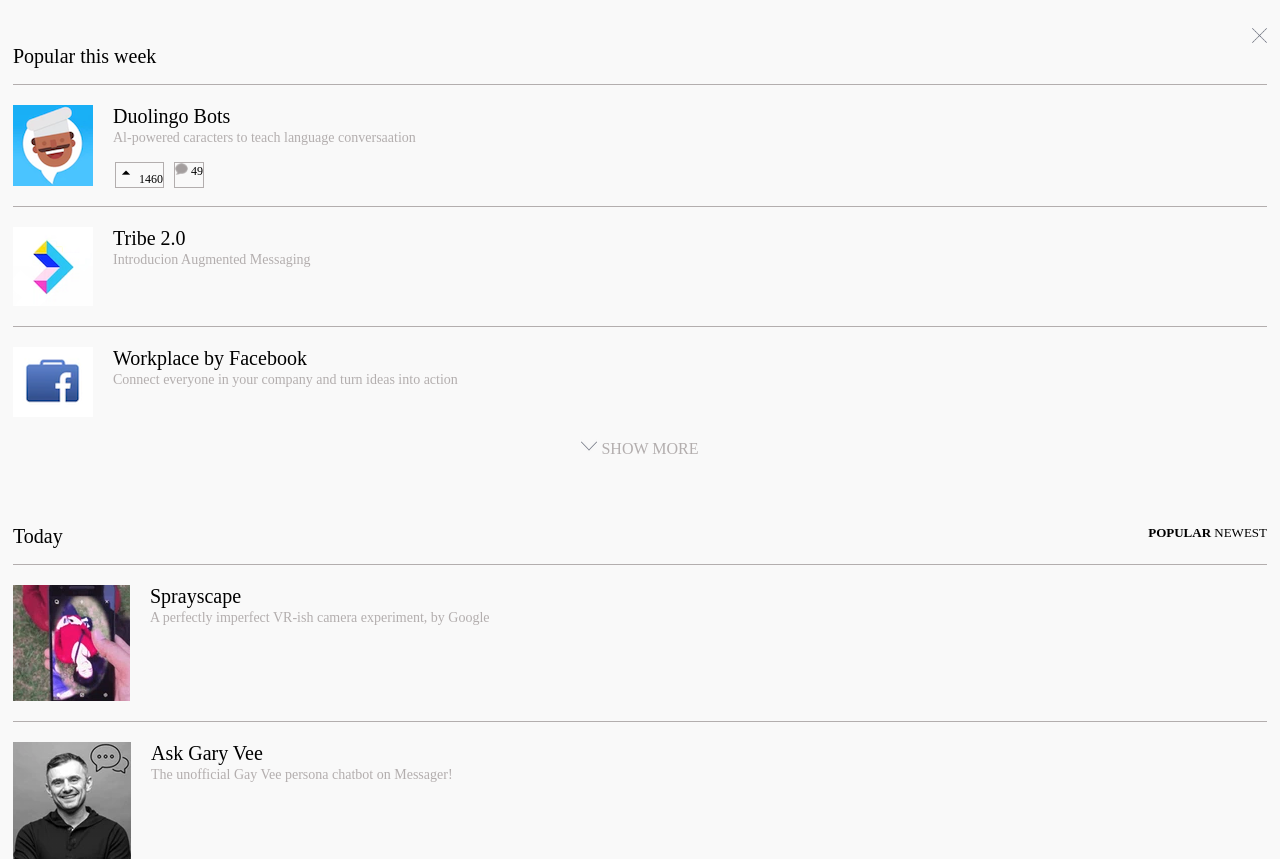
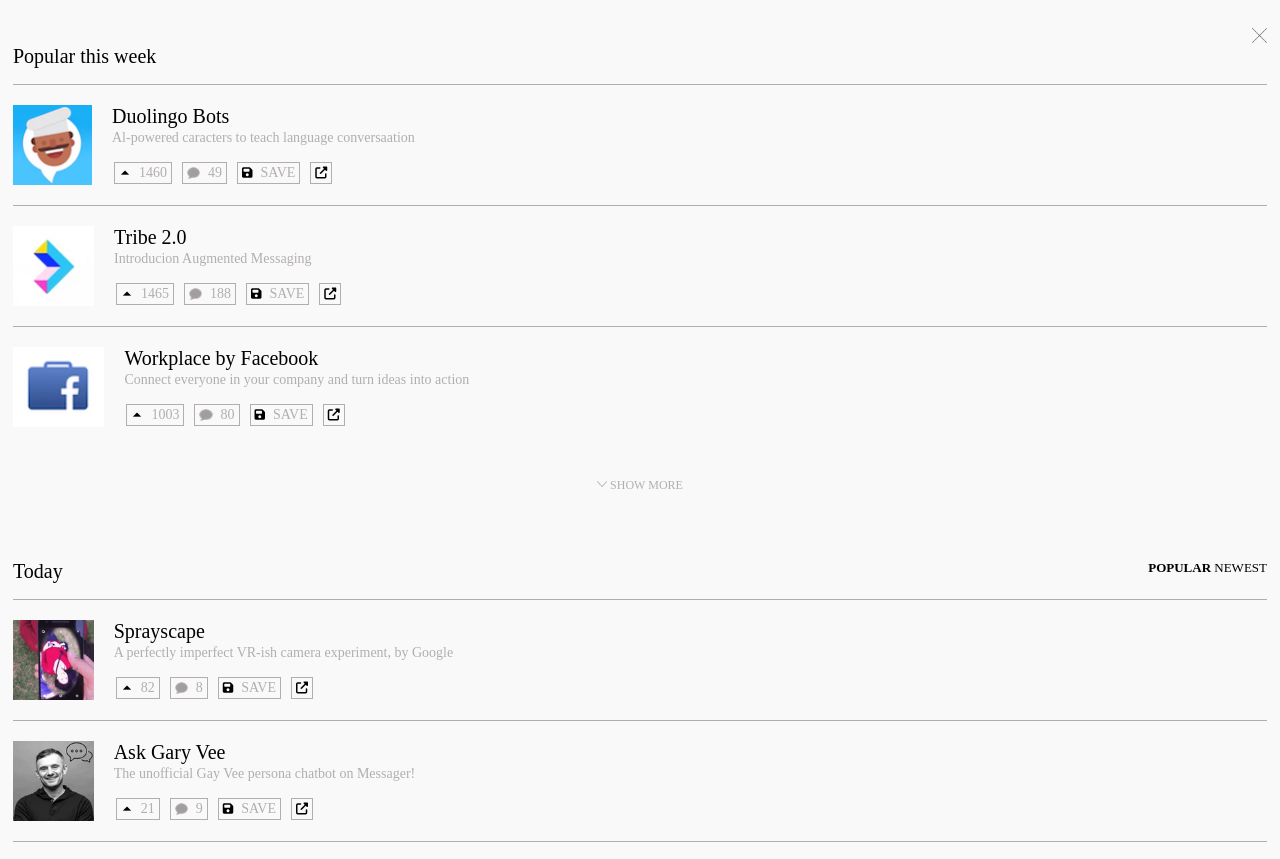
Before and after one commit to JorgitoslotX07/BootCamp, a plain HTML site: page CSS/EjerciciosLabCssResponsiveCloning/starter-code/index.html in a window 1280 px wide. Shown: the part 87-946 px from the top of the page. Drawn offline with Linux system fonts and the light colour scheme.

Commit message:
bastante CSS

```diff
--- a/CSS/EjerciciosLabCssResponsiveCloning/starter-code/index.html
+++ b/CSS/EjerciciosLabCssResponsiveCloning/starter-code/index.html
@@ -5,6 +5,10 @@
     <meta name="viewport" content="width=device-width, initial-scale=1.0" />
     <meta http-equiv="X-UA-Compatible" content="ie=edge" />
     <title>CSS Lab | Responsive Cloning | Product Hunt</title>
+    <link
+      rel="stylesheet"
+      href="https://cdnjs.cloudflare.com/ajax/libs/font-awesome/6.4.2/css/all.min.css"
+    />
     <link rel="stylesheet" href="styles.css" />
   </head>
 
@@ -67,12 +71,20 @@
             <div class="box">
               <span class="box-1">
                 <img class="imgBox vote" src="./images/votes.png" alt="" />
-                1460
+                <p>1460</p>
               </span>
 
               <span class="box-2">
                 <img class="imgBox comm" src="./images/comments.png" alt="" />
-                49
+                <p>49</p>
+              </span>
+
+              <span>
+                <i class="fa-solid fa-floppy-disk"></i>
+                <p>SAVE</p>
+              </span>
+              <span>
+                <i class="fa-solid fa-up-right-from-square"></i>
               </span>
             </div>
           </article>
@@ -84,6 +96,26 @@
             />
             <h3>Tribe 2.0</h3>
             <p>Introducion Augmented Messaging</p>
+
+            <div class="box">
+              <span class="box-1">
+                <img class="imgBox vote" src="./images/votes.png" alt="" />
+                <p>1465</p>
+              </span>
+
+              <span class="box-2">
+                <img class="imgBox comm" src="./images/comments.png" alt="" />
+                <p>188</p>
+              </span>
+
+              <span>
+                <i class="fa-solid fa-floppy-disk"></i>
+                <p>SAVE</p>
+              </span>
+              <span>
+                <i class="fa-solid fa-up-right-from-square"></i>
+              </span>
+            </div>
           </article>
           <article class="app3-week img-app">
             <img
@@ -93,6 +125,25 @@
             />
             <h3>Workplace by Facebook</h3>
             <p>Connect everyone in your company and turn ideas into action</p>
+            <div class="box">
+              <span class="box-1">
+                <img class="imgBox vote" src="./images/votes.png" alt="" />
+                <p>1003</p>
+              </span>
+
+              <span class="box-2">
+                <img class="imgBox comm" src="./images/comments.png" alt="" />
+                <p>80</p>
+              </span>
+
+              <span>
+                <i class="fa-solid fa-floppy-disk"></i>
+                <p>SAVE</p>
+              </span>
+              <span>
+                <i class="fa-solid fa-up-right-from-square"></i>
+              </span>
+            </div>
           </article>
           <article class="more">
             <img class="appImg" src="./images/arrow-down.png" alt="" />
@@ -110,16 +161,74 @@
             <img class="appImg" src="./images/today/app-1.png" alt="" />
             <h3>Sprayscape</h3>
             <p>A perfectly imperfect VR-ish camera experiment, by Google</p>
+
+            <div class="box">
+              <span class="box-1">
+                <img class="imgBox vote" src="./images/votes.png" alt="" />
+                <p>82</p>
+              </span>
+
+              <span class="box-2">
+                <img class="imgBox comm" src="./images/comments.png" alt="" />
+                <p>8</p>
+              </span>
+
+              <span>
+                <i class="fa-solid fa-floppy-disk"></i>
+                <p>SAVE</p>
+              </span>
+              <span>
+                <i class="fa-solid fa-up-right-from-square"></i>
+              </span>
+            </div>
           </article>
           <article class="app2-today img-app">
             <img class="appImg" src="./images/today/app-2.png" alt="" />
             <h3>Ask Gary Vee</h3>
             <p>The unofficial Gay Vee persona chatbot on Messager!</p>
+            <div class="box">
+              <span class="box-1">
+                <img class="imgBox vote" src="./images/votes.png" alt="" />
+                <p>21</p>
+              </span>
+
+              <span class="box-2">
+                <img class="imgBox comm" src="./images/comments.png" alt="" />
+                <p>9</p>
+              </span>
+
+              <span>
+                <i class="fa-solid fa-floppy-disk"></i>
+                <p>SAVE</p>
+              </span>
+              <span>
+                <i class="fa-solid fa-up-right-from-square"></i>
+              </span>
+            </div>
           </article>
           <article class="app3-today img-app">
             <img class="appImg" src="./images/today/app-3.png" alt="" />
             <h3>Lattice Reviews</h3>
             <p>360 degree feedback and performance reviews</p>
+            <div class="box">
+              <span class="box-1">
+                <img class="imgBox vote" src="./images/votes.png" alt="" />
+                <p>19</p>
+              </span>
+
+              <span class="box-2">
+                <img class="imgBox comm" src="./images/comments.png" alt="" />
+                <p>4</p>
+              </span>
+
+              <span>
+                <i class="fa-solid fa-floppy-disk"></i>
+                <p>SAVE</p>
+              </span>
+              <span>
+                <i class="fa-solid fa-up-right-from-square"></i>
+              </span>
+            </div>
           </article>
         </section>
       </article>
--- a/CSS/EjerciciosLabCssResponsiveCloning/starter-code/styles.scss
+++ b/CSS/EjerciciosLabCssResponsiveCloning/starter-code/styles.scss
@@ -90,6 +90,7 @@
     .appImg {
       float: left;
       margin: 20px 20px 20px 0px;
+      height: 80px;
     }
   }
 }
@@ -107,6 +108,11 @@
   p {
     display: inline;
   }
+  img {
+    height: 10px;
+  }
+
+  font-size: 12px;
   text-align: center;
   color: $colorSilver;
 
@@ -123,10 +129,14 @@
   gap: 10px;
 
   span {
+    cursor: pointer;
+
     border: $colorSilver 1px solid;
+    gap: 3px;
     font-size: 12px;
     .imgBox {
       margin: 0px;
+      float: left;
     }
 
     .vote {
@@ -134,6 +144,17 @@
     }
     .comm {
       height: 12px;
+      margin: 4px;
+    }
+
+    p {
+      display: inline-block;
+      margin: 0px 4px;
+      float: right;
+    }
+
+    i {
+      margin: 4px;
     }
   }
 }
```
Also changed, not shown: CSS/EjerciciosLabCssResponsiveCloning/starter-code/styles.css, 1 other file.
